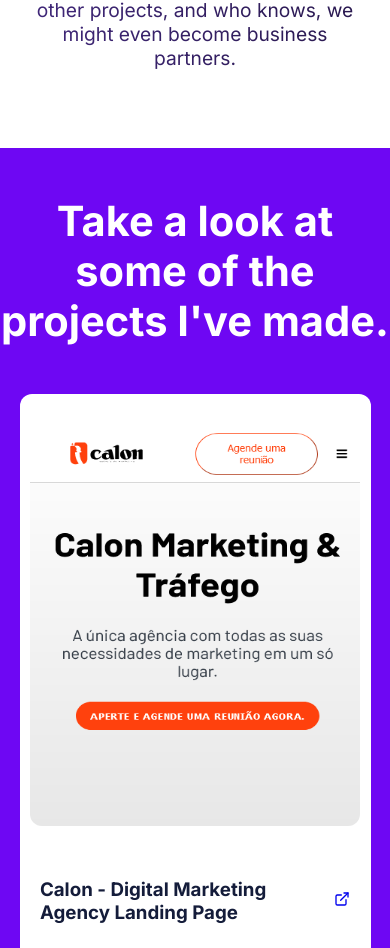
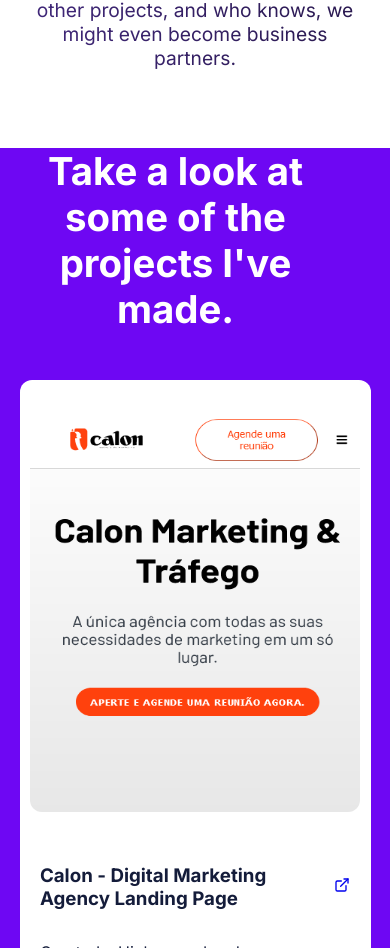
Before and after one commit to danielflorencio/second-portfolio, a Next.js app: page / in a window 390 px wide. Shown: the part 2871-3819 px from the top of the page. Built offline with nearby package versions, Linux system fonts and the light colour scheme.

Commit message:
Put a maximum width to the projects section title.

```diff
--- a/src/sectionLayouts/Projects/styles.module.css
+++ b/src/sectionLayouts/Projects/styles.module.css
@@ -6,7 +6,13 @@
     text-align: center;
     color: #fff;
     font-size: 2.6rem;
-    padding-top: 3rem;
+    padding-top: 3rem 1.2rem;
+    max-width: 90%;
+}
+@media (max-width: 768px) {
+    .sectionTitle{
+        font-size: 2.4rem;
+    }
 }
 .container{
     display: flex;
```
